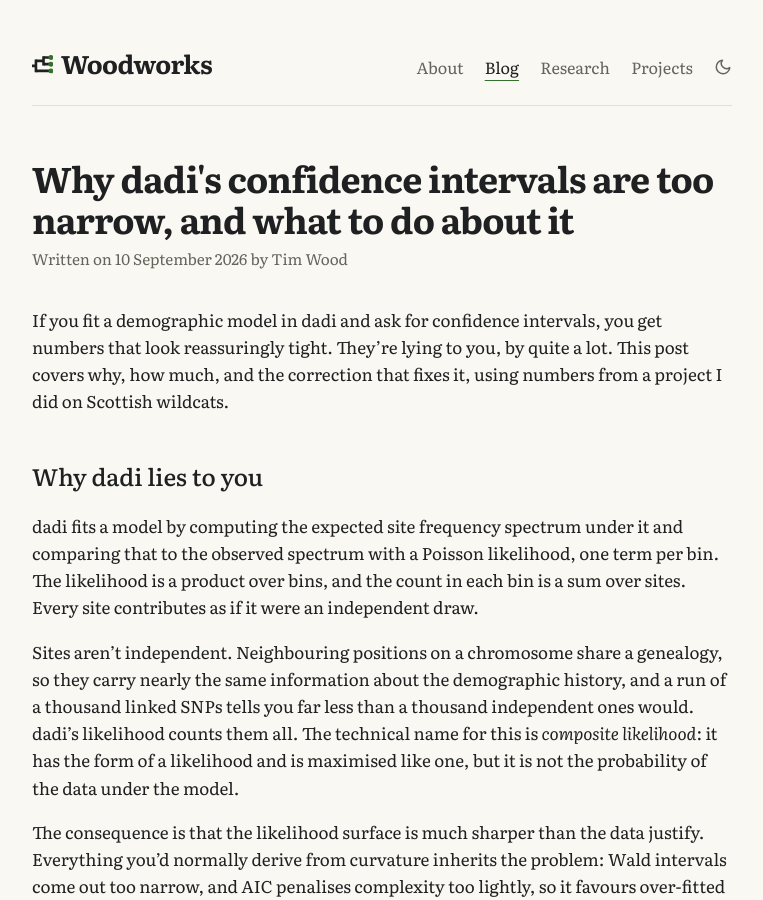
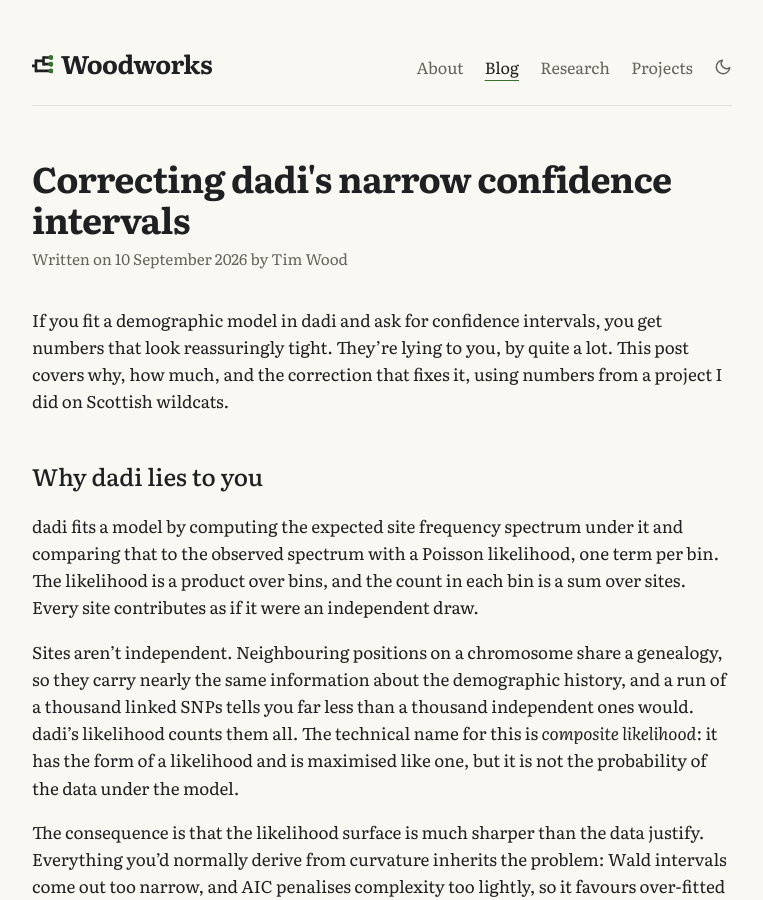
Before and after one commit to timj-wood/timj-wood.github.io, a Jekyll site: the page built from _posts/2026-09-10-composite-likelihood.md, in a window 1280 px wide and 900 px high. Shown: the whole window, without its empty margins (258-1021 px from the left). Built offline with Jekyll 4.4.1, drawn with Linux system fonts in a browser that asks for light colours.

Commit message:
Update 2026-09-10-composite-likelihood.md

```diff
--- a/_posts/2026-09-10-composite-likelihood.md
+++ b/_posts/2026-09-10-composite-likelihood.md
@@ -1,5 +1,5 @@
 ---
-title: "Why dadi's confidence intervals are too narrow, and what to do about it"
+title: "Correcting dadi's narrow confidence intervals"
 date: 2026-09-10
 summary: "Composite likelihood, the Godambe correction, and the mistakes I made applying it."
 category: stats
```
